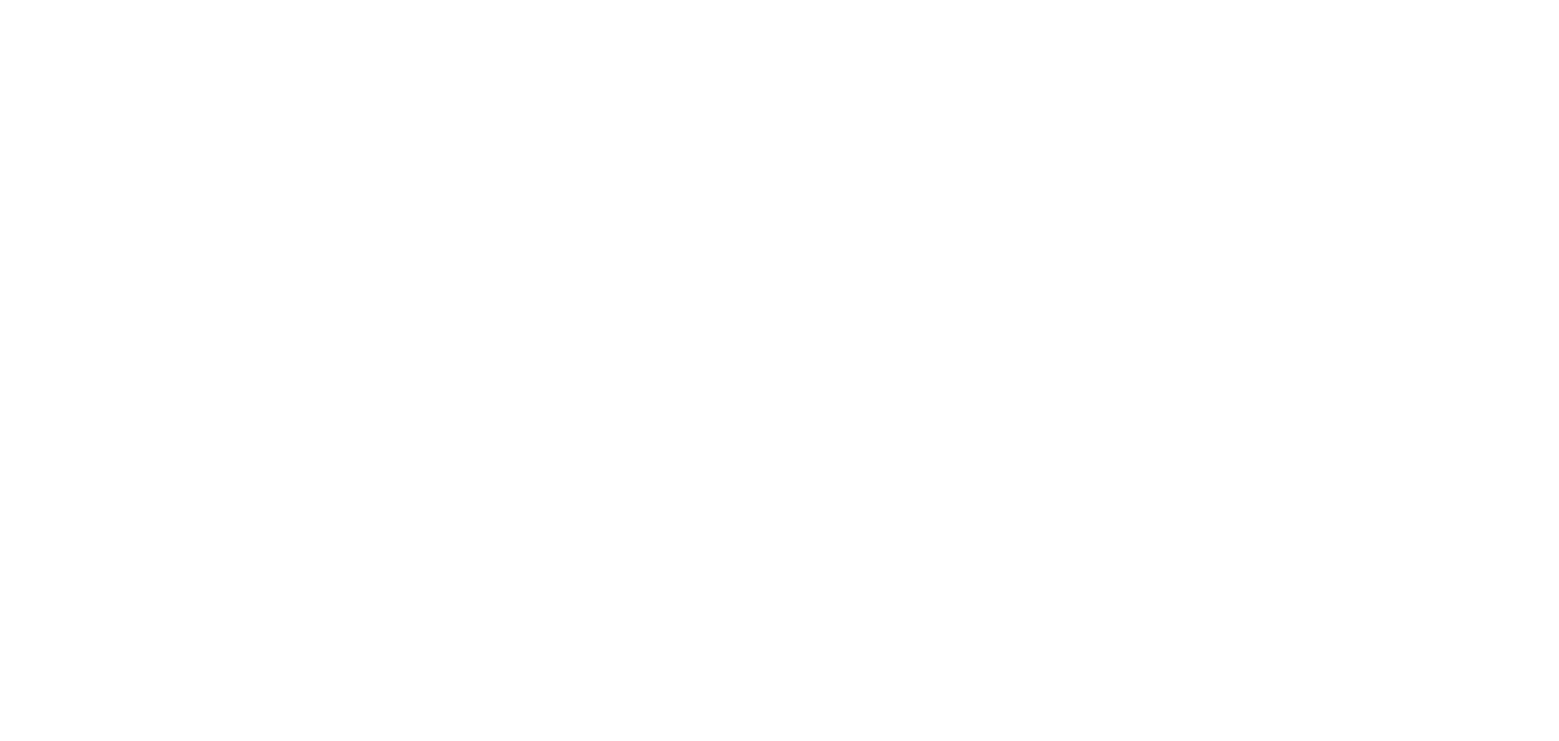
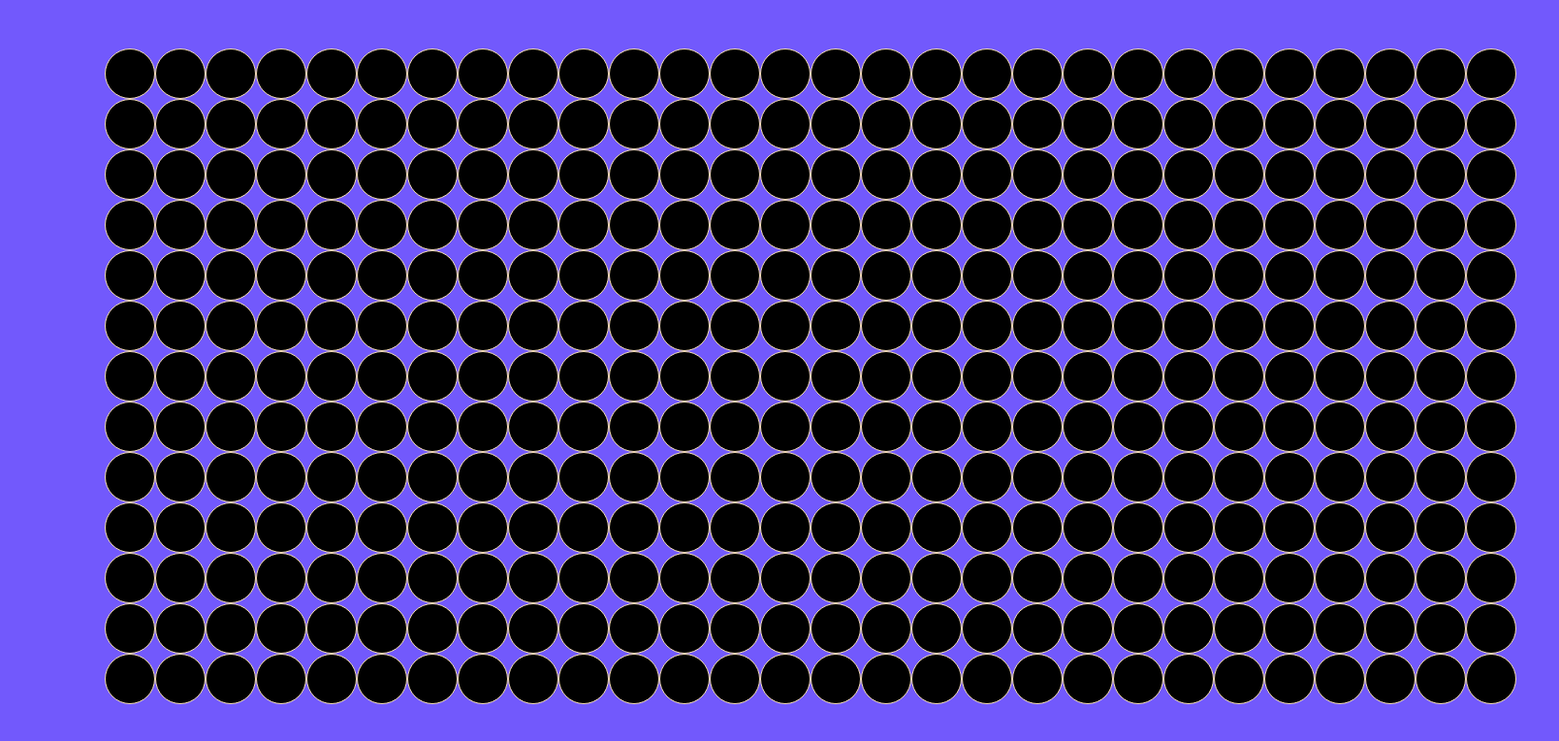
Before and after one commit to mategelashvili/light-box, a plain HTML site: page index.html in a window 1280 px wide. Shown: the whole page at 97% size, 1608 px wide, since content can reach past the window. Drawn offline with Linux system fonts and the light colour scheme; the site is published under a folder, as on GitHub Pages, so addresses that start at the root find nothing.

Commit message:
Update index.html

```diff
--- a/index.html
+++ b/index.html
@@ -4,7 +4,7 @@
     <meta charset="UTF-8">
     <meta http-equiv="X-UA-Compatible" content="IE=edge">
     <meta name="viewport" content="width=device-width, initial-scale=1.0">
-    <link rel="stylesheet" href="/style.css">
+    <link rel="stylesheet" href="./style.css">
     <title>Document</title>
 </head>
 <body>
@@ -15,6 +15,6 @@
 
 
 
-    <script src="/main.js"></script>
+    <script src="./main.js"></script>
 </body>
 </html>
```
